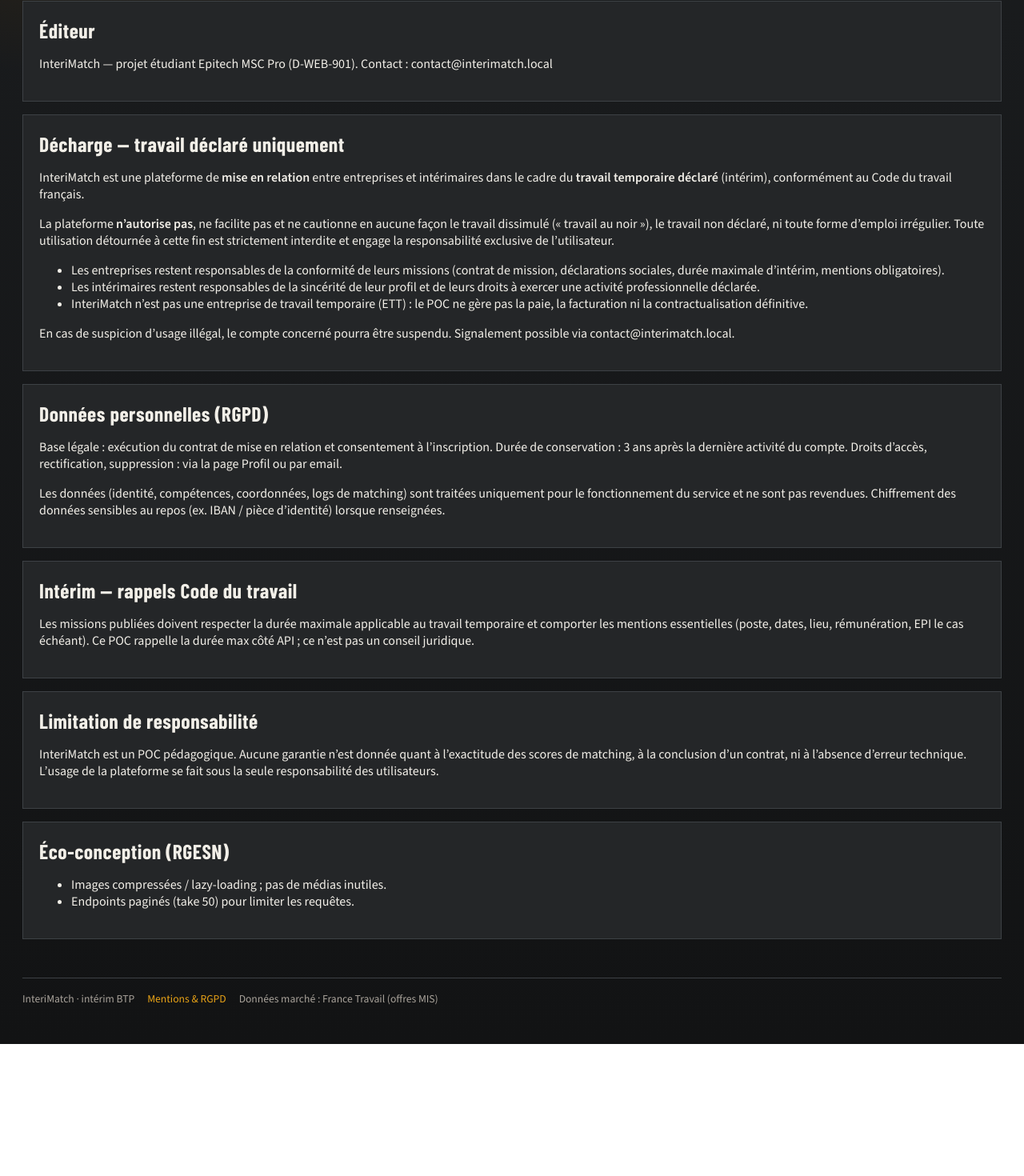
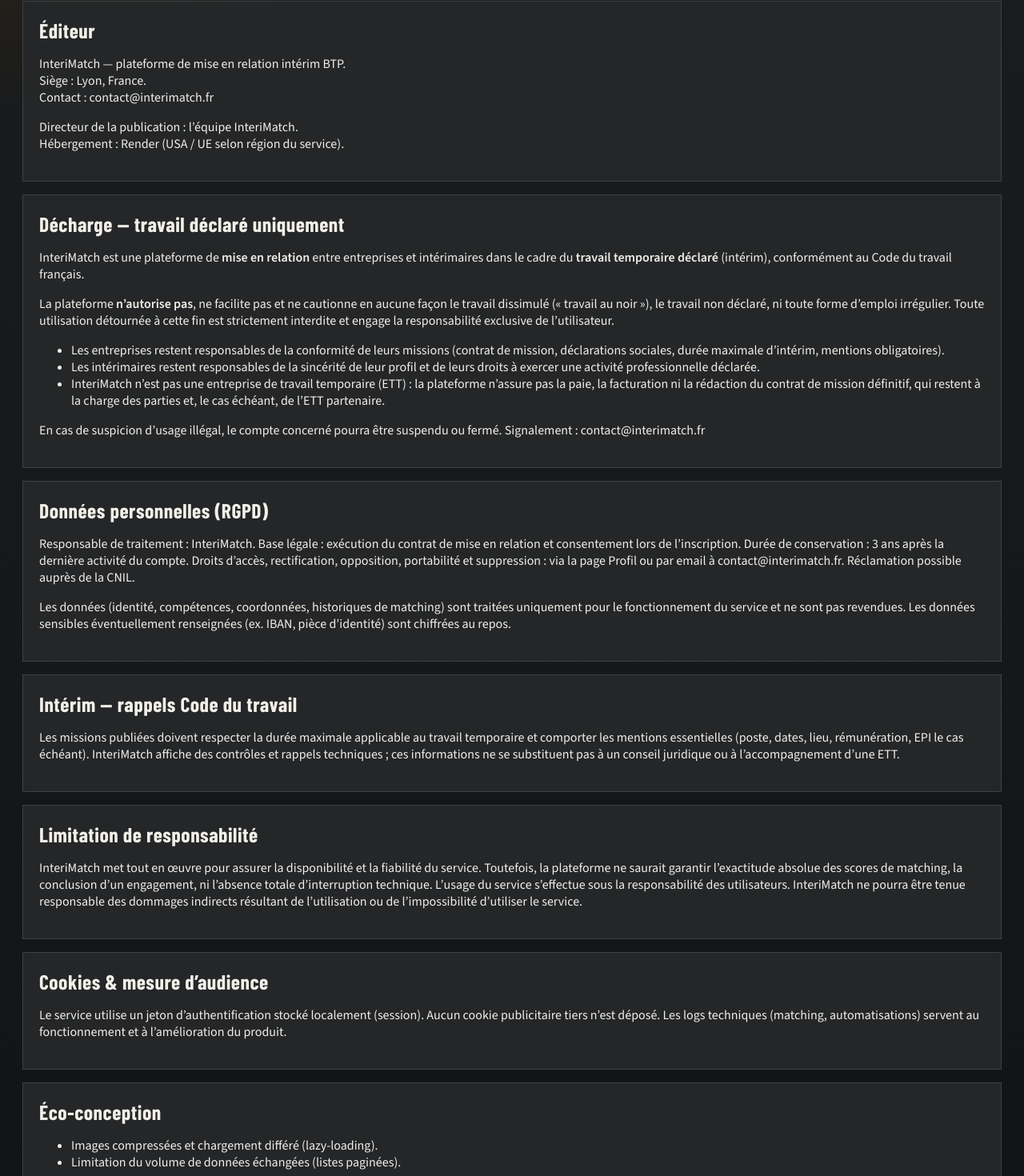
Before and after one commit to RRK28/InteriMatch, a React (Vite) app in the folder frontend/: page /mentions-legales in a window 1280 px wide. Shown: the part 160-1630 px from the top of the page at 80% size. Before the commit the page ends 1465 px from the top, so only its background shows below. Built offline with nearby package versions, Linux system fonts and the light colour scheme; no server answers.

Commit message:
Réécrire les mentions légales en ton produit réel, sans référence POC.
Co-authored-by: Cursor <cursoragent@cursor.com>

```diff
--- a/frontend/src/pages/Mentions.tsx
+++ b/frontend/src/pages/Mentions.tsx
@@ -6,8 +6,16 @@ export default function Mentions() {
       <div className="panel">
         <h2>Éditeur</h2>
         <p>
-          InteriMatch — projet étudiant Epitech MSC Pro (D-WEB-901). Contact :
-          contact@interimatch.local
+          InteriMatch — plateforme de mise en relation intérim BTP.
+          <br />
+          Siège : Lyon, France.
+          <br />
+          Contact : contact@interimatch.fr
+        </p>
+        <p>
+          Directeur de la publication : l’équipe InteriMatch.
+          <br />
+          Hébergement : Render (USA / UE selon région du service).
         </p>
       </div>
 
@@ -30,31 +38,34 @@ export default function Mentions() {
             mission, déclarations sociales, durée maximale d’intérim, mentions obligatoires).
           </li>
           <li>
-            Les intérimaires restent responsables de la sincérité de leur profil et de leurs
-            droits à exercer une activité professionnelle déclarée.
+            Les intérimaires restent responsables de la sincérité de leur profil et de leurs droits
+            à exercer une activité professionnelle déclarée.
           </li>
           <li>
-            InteriMatch n’est pas une entreprise de travail temporaire (ETT) : le POC ne gère pas
-            la paie, la facturation ni la contractualisation définitive.
+            InteriMatch n’est pas une entreprise de travail temporaire (ETT) : la plateforme
+            n’assure pas la paie, la facturation ni la rédaction du contrat de mission définitif,
+            qui restent à la charge des parties et, le cas échéant, de l’ETT partenaire.
           </li>
         </ul>
         <p>
-          En cas de suspicion d’usage illégal, le compte concerné pourra être suspendu. Signalement
-          possible via contact@interimatch.local.
+          En cas de suspicion d’usage illégal, le compte concerné pourra être suspendu ou fermé.
+          Signalement : contact@interimatch.fr
         </p>
       </div>
 
       <div className="panel">
         <h2>Données personnelles (RGPD)</h2>
         <p>
-          Base légale : exécution du contrat de mise en relation et consentement à l’inscription.
-          Durée de conservation : 3 ans après la dernière activité du compte. Droits d’accès,
-          rectification, suppression : via la page Profil ou par email.
+          Responsable de traitement : InteriMatch. Base légale : exécution du contrat de mise en
+          relation et consentement lors de l’inscription. Durée de conservation : 3 ans après la
+          dernière activité du compte. Droits d’accès, rectification, opposition, portabilité et
+          suppression : via la page Profil ou par email à contact@interimatch.fr. Réclamation
+          possible auprès de la CNIL.
         </p>
         <p>
-          Les données (identité, compétences, coordonnées, logs de matching) sont traitées
-          uniquement pour le fonctionnement du service et ne sont pas revendues. Chiffrement des
-          données sensibles au repos (ex. IBAN / pièce d’identité) lorsque renseignées.
+          Les données (identité, compétences, coordonnées, historiques de matching) sont traitées
+          uniquement pour le fonctionnement du service et ne sont pas revendues. Les données
+          sensibles éventuellement renseignées (ex. IBAN, pièce d’identité) sont chiffrées au repos.
         </p>
       </div>
 
@@ -63,24 +74,37 @@ export default function Mentions() {
         <p>
           Les missions publiées doivent respecter la durée maximale applicable au travail temporaire
           et comporter les mentions essentielles (poste, dates, lieu, rémunération, EPI le cas
-          échéant). Ce POC rappelle la durée max côté API ; ce n’est pas un conseil juridique.
+          échéant). InteriMatch affiche des contrôles et rappels techniques ; ces informations ne
+          se substituent pas à un conseil juridique ou à l’accompagnement d’une ETT.
         </p>
       </div>
 
       <div className="panel">
         <h2>Limitation de responsabilité</h2>
         <p>
-          InteriMatch est un POC pédagogique. Aucune garantie n’est donnée quant à l’exactitude
-          des scores de matching, à la conclusion d’un contrat, ni à l’absence d’erreur technique.
-          L’usage de la plateforme se fait sous la seule responsabilité des utilisateurs.
+          InteriMatch met tout en œuvre pour assurer la disponibilité et la fiabilité du service.
+          Toutefois, la plateforme ne saurait garantir l’exactitude absolue des scores de matching,
+          la conclusion d’un engagement, ni l’absence totale d’interruption technique. L’usage du
+          service s’effectue sous la responsabilité des utilisateurs. InteriMatch ne pourra être
+          tenue responsable des dommages indirects résultant de l’utilisation ou de
+          l’impossibilité d’utiliser le service.
         </p>
       </div>
 
       <div className="panel">
-        <h2>Éco-conception (RGESN)</h2>
+        <h2>Cookies & mesure d’audience</h2>
+        <p>
+          Le service utilise un jeton d’authentification stocké localement (session). Aucun cookie
+          publicitaire tiers n’est déposé. Les logs techniques (matching, automatisations) servent
+          au fonctionnement et à l’amélioration du produit.
+        </p>
+      </div>
+
+      <div className="panel">
+        <h2>Éco-conception</h2>
         <ul>
-          <li>Images compressées / lazy-loading ; pas de médias inutiles.</li>
-          <li>Endpoints paginés (take 50) pour limiter les requêtes.</li>
+          <li>Images compressées et chargement différé (lazy-loading).</li>
+          <li>Limitation du volume de données échangées (listes paginées).</li>
         </ul>
       </div>
     </section>
```
